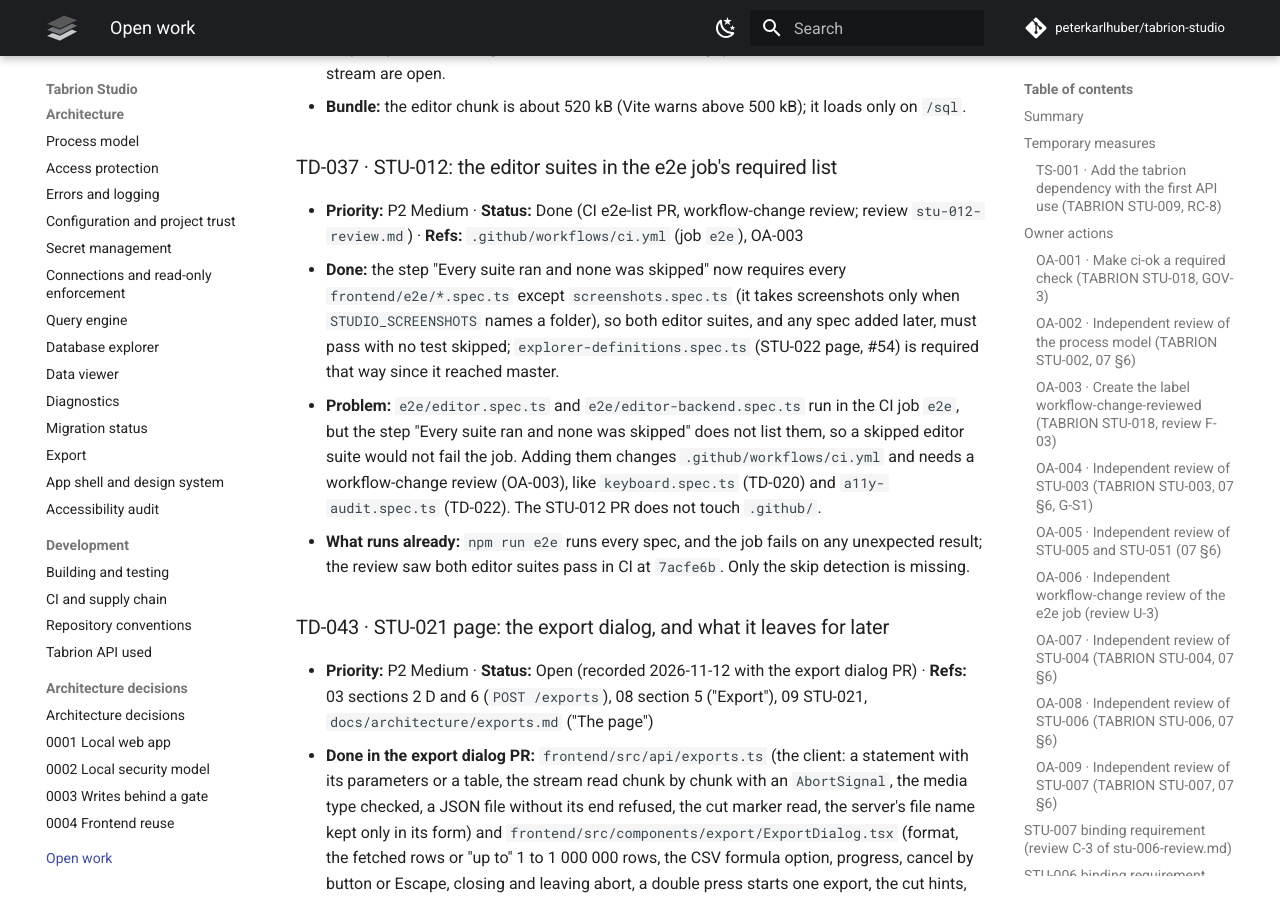
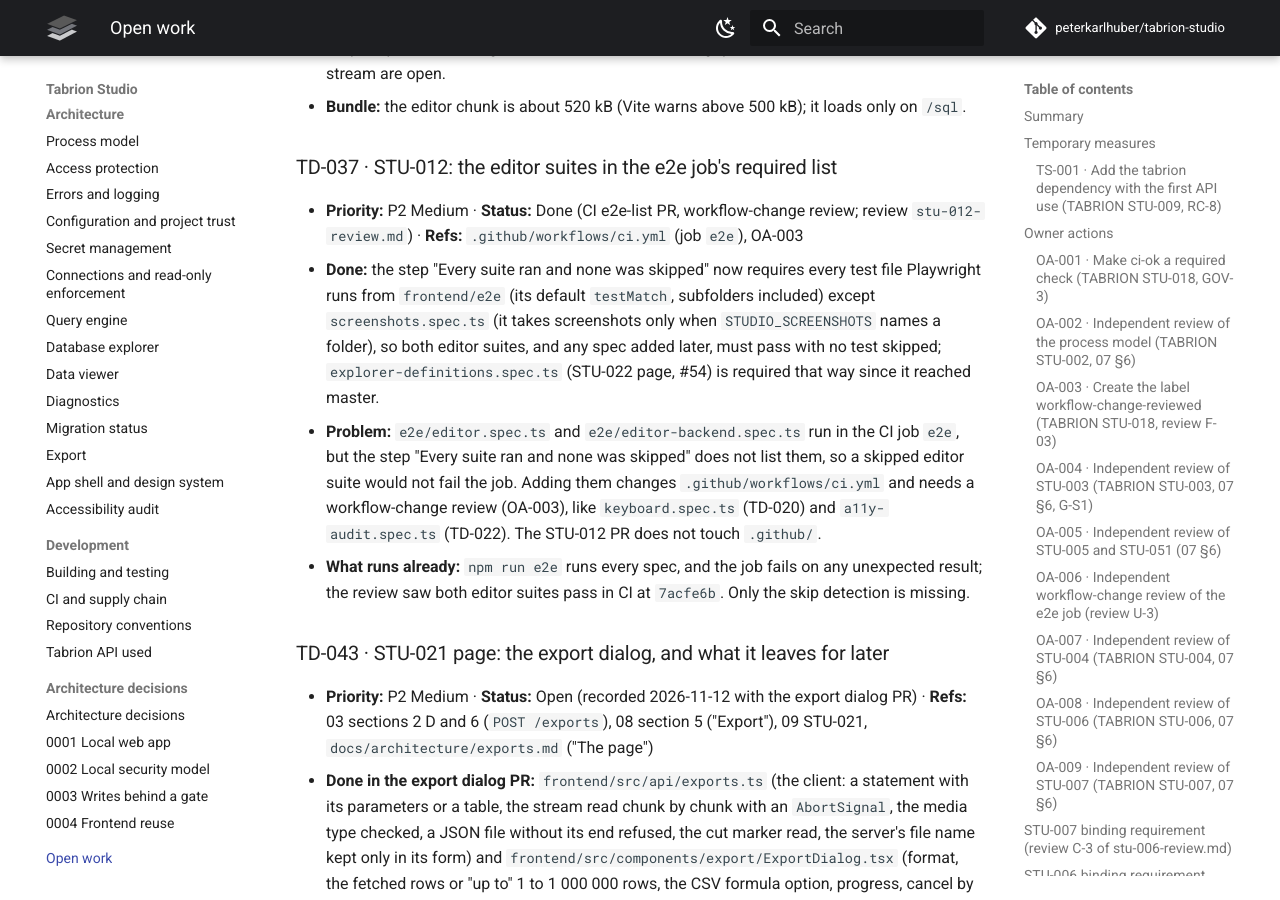
Before and after one commit to peterkarlhuber/tabrion-studio, an MkDocs documentation site: the page built from docs/TODO.md, in a window 1280 px wide and 900 px high, scrolled down 50386 px. Built offline with MkDocs 1.6.1 and Material for MkDocs 9.7.7, drawn with Linux system fonts in a browser that asks for light colours; comment, search, counter and statistics services are not loaded; some of the changed text lies outside the part shown.

Commit message:
CI e2e list review: match Playwright's testMatch, floor 19, PG part noted
- L-1: the required list is every file Playwright's default testMatch picks
  up under frontend/e2e (subfolders, *.test.*, js/jsx/tsx variants), named
  relative to testDir as in its JSON report.
- I-1: the floor is 19 now that explorer-definitions.spec.ts is on master.
- L-2: the job comment says the reference spec's PostgreSQL part is an `if`,
  not a skip, so the gate does not see it (TD-041).
- L-3: explorer-reference.spec.ts's header says what CI sets now.

Co-Authored-By: Claude Opus 5.5 <noreply@anthropic.com>
Claude-Session: https://claude.ai/code/session_011tY7TC7Nu5VGro3DJGJcv8

```diff
--- a/docs/TODO.md
+++ b/docs/TODO.md
@@ -1082,10 +1082,10 @@ and the server-side write flag (STU-ADR-0003) leave room for it.
 
 - **Priority:** P2 Medium · **Status:** Done (CI e2e-list PR, workflow-change review; review `stu-012-review.md`) ·
   **Refs:** `.github/workflows/ci.yml` (job `e2e`), OA-003
-- **Done:** the step "Every suite ran and none was skipped" now requires every `frontend/e2e/*.spec.ts` except
-  `screenshots.spec.ts` (it takes screenshots only when `STUDIO_SCREENSHOTS` names a folder), so both editor suites,
-  and any spec added later, must pass with no test skipped; `explorer-definitions.spec.ts` (STU-022 page, #54) is
-  required that way since it reached master.
+- **Done:** the step "Every suite ran and none was skipped" now requires every test file Playwright runs from
+  `frontend/e2e` (its default `testMatch`, subfolders included) except `screenshots.spec.ts` (it takes screenshots
+  only when `STUDIO_SCREENSHOTS` names a folder), so both editor suites, and any spec added later, must pass with no
+  test skipped; `explorer-definitions.spec.ts` (STU-022 page, #54) is required that way since it reached master.
 - **Problem:** `e2e/editor.spec.ts` and `e2e/editor-backend.spec.ts` run in the CI job `e2e`, but the step "Every
   suite ran and none was skipped" does not list them, so a skipped editor suite would not fail the job. Adding them
   changes `.github/workflows/ci.yml` and needs a workflow-change review (OA-003), like `keyboard.spec.ts` (TD-020) and
@@ -1165,7 +1165,8 @@ and the server-side write flag (STU-ADR-0003) leave room for it.
     `TABRION_STUDIO_E2E_PG_USER` are. Since the CI e2e-list PR the job `e2e` checks out tabrion's `examples` at the
     commit `constraints/tabrion-integration.txt` pins and sets `TABRION_STUDIO_E2E_EXAMPLES`, so the spec runs (its
     SQLite part) and must pass without a skip like every spec. Open: its PostgreSQL part, which needs a PostgreSQL
-    service and the three URLs in that job (another `.github/` change).
+    service and the three URLs in that job (another `.github/` change). It is an `if` inside the test, not a skip,
+    so the gate does not see that it did not run (L-2 of the CI e2e-list workflow review).
   - SQLite's row count "on request with a timeout" (03 section 2 B, release 1) and the "no privileges" state (08:
     columns from the catalog, data not available) belong to the data tab (TD-042).
 
```
Also changed, not shown: 2 other files.
